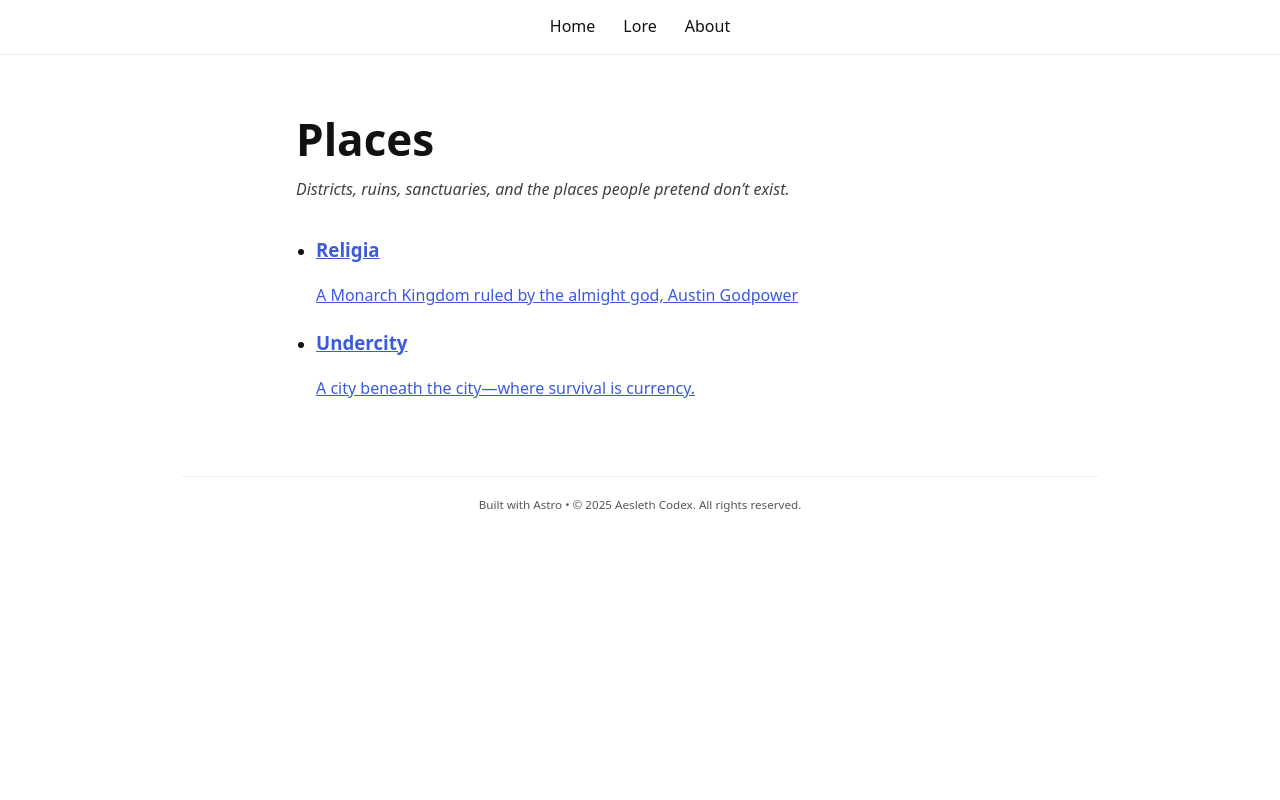
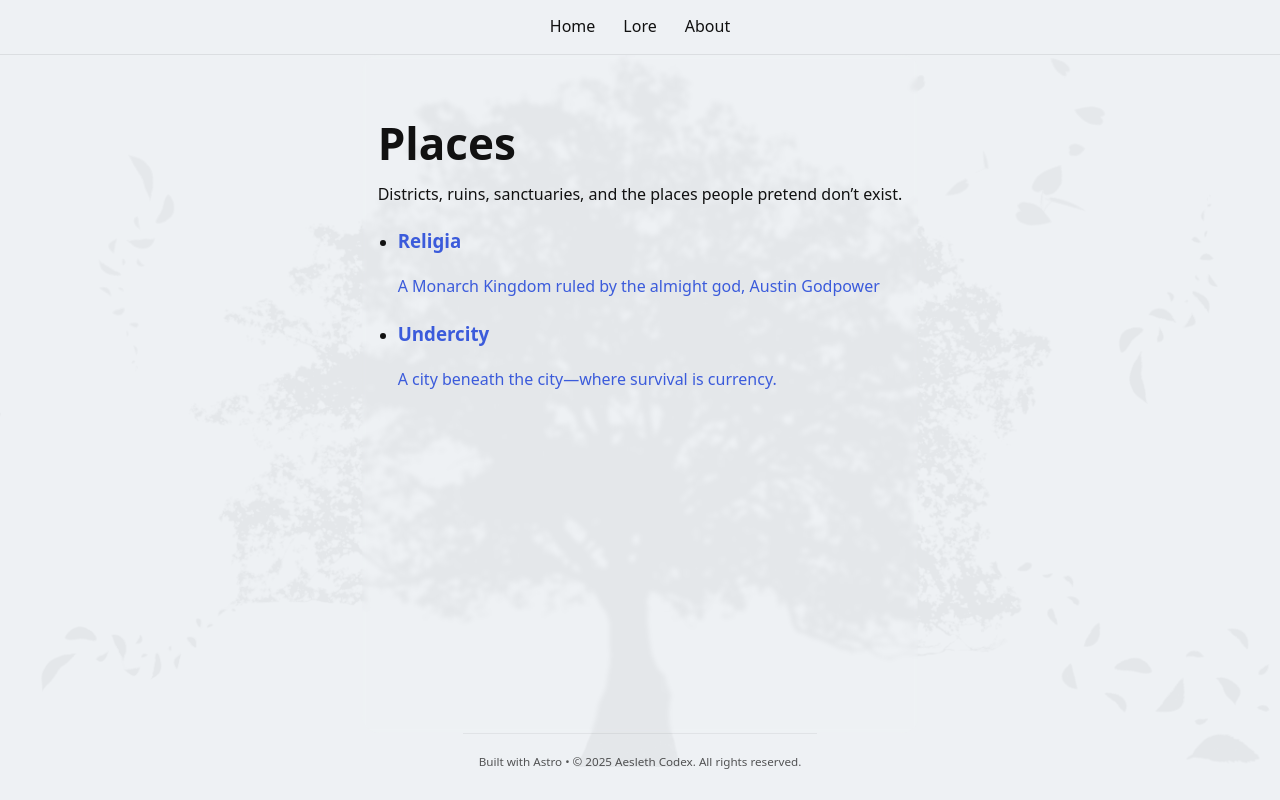
Before and after one commit to Louis033/Astro-Project-Lore, an Astro site: page /Astro-Project-Lore/lore/places in a window 1280 px wide. Built offline with nearby package versions, Linux system fonts and the light colour scheme; Astro itself is replaced by a stand-in of ours.

Commit message:
updae background image silhouette and background color

```diff
--- a/src/layouts/BaseLayout.astro
+++ b/src/layouts/BaseLayout.astro
@@ -5,16 +5,20 @@ const { title = "Aesleth Codex Lore Library" } = Astro.props;
 
 // BASE_URL otomatis: "/" saat dev, "/<repo>/" saat GitHub Pages
 const base = import.meta.env.BASE_URL;
-const withBase = (path) => `${base}${path}`; // path tanpa leading slash
+const withBase = (path: string) => `${base}${path}`;
+
+// Base-aware URL for public assets (no router error)
+const lifetreeUrl = withBase("images/ui/lifetree-silhouette.png");
 ---
 
 <!doctype html>
-<html lang="id">
+<html lang="id" style={`--lifetree-url: url('${lifetreeUrl}')`}>
   <head>
     <meta charset="utf-8" />
     <meta name="viewport" content="width=device-width, initial-scale=1" />
     <title>{title}</title>
   </head>
+
   <body>
     <header class="site-header">
       <nav class="nav">
@@ -29,115 +33,69 @@ const withBase = (path) => `${base}${path}`; // path tanpa leading slash
     </main>
 
     <footer class="footer container">
-      <small>Built with Astro •  © 2025 Aesleth Codex. All rights reserved.
-</small>
+      <small>Built with Astro • © 2025 Aesleth Codex. All rights reserved.</small>
     </footer>
   </body>
 </html>
 
 <style is:global>
-  /* ====== Base typography (biar Home nggak polos) ====== */
-  :root {
+  /* =========================
+     BaseLayout minimal styles
+     (biar ga bentrok sama global.css)
+  ========================= */
+
+  :root{
     --text: #111;
-    --muted: rgba(17, 17, 17, 0.7);
-    --border: #eee;
+    --border: rgba(0,0,0,0.08);
     --link: #3b5bdb;
   }
 
-  body {
+  body{
+    margin: 0;
+    color: var(--text);
+    /* JANGAN set background putih di sini,
+       biar theme + watermark dari global.css jalan */
     font-family: system-ui, -apple-system, Segoe UI, Roboto, Arial, sans-serif;
     line-height: 1.6;
-    color: var(--text);
-    background: #fff;
-    margin: 0;
   }
 
-  a {
-    color: var(--link);
-  }
-  a:hover {
-    text-decoration: underline;
+  a{ color: var(--link); }
+  a:hover{ text-decoration: underline; }
+
+  .site-header{
+    position: sticky;
+    top: 0;
+    z-index: 20;
+    /* biar watermark masih “ngintip” */
+    background: rgba(238, 241, 244, 0.85);
+    backdrop-filter: blur(6px);
+    border-bottom: 1px solid var(--border);
   }
 
-  h1 {
-    font-size: 44px;
-    line-height: 1.1;
-    margin: 0 0 14px;
-  }
-  h2 {
-    font-size: 28px;
-    margin: 22px 0 10px;
-  }
-  p {
-    margin: 0 0 14px;
-  }
-  ul {
-    margin: 0;
-    padding-left: 20px;
-  }
-  li {
-    margin: 6px 0;
-  }
-
-  /* ====== Layout styling ====== */
-  .site-header {
-    position: sticky;
-    top: 0;
-    background: white;
-    border-bottom: 1px solid var(--border);
-    z-index: 10;
-  }
-
-  .nav {
+  .nav{
     display: flex;
     justify-content: center;
     gap: 28px;
     padding: 14px 12px;
   }
 
-  .nav__link {
+  .nav__link{
     text-decoration: none;
     color: var(--text);
-  }
-  .nav__link:hover {
-    text-decoration: underline;
+    font-weight: 500;
   }
 
-  .container {
+  .container{
     max-width: 920px;
     margin: 0 auto;
     padding: 28px 16px;
   }
 
-  .footer {
+  .footer{
     border-top: 1px solid var(--border);
     padding-top: 16px;
     padding-bottom: 28px;
     opacity: 0.7;
-  }
-
-  /* ====== Small helpers ====== */
-  .small {
-    font-size: 14px;
-    color: var(--muted);
-  }
-
-  .badge {
-    display: inline-block;
-    margin-left: 10px;
-    padding: 2px 10px;
-    border: 1px solid var(--border);
-    border-radius: 999px;
-    font-size: 12px;
-    color: var(--muted);
-    vertical-align: middle;
-  }
-
-  .list a {
-    text-decoration: none;
-  }
-
-  .list a:hover {
-    text-decoration: underline;
+    text-align: center;
   }
 </style>
--- a/src/pages/lore/index.astro
+++ b/src/pages/lore/index.astro
@@ -17,7 +17,6 @@ const withBase = (path) => `${base}${path}`;
 
   <ul>
     <li><a href={withBase("characters/")}>Characters</a></li>
-    <li><a href={withBase("items/")}>Items</a></li>
     <li><a href={withBase("lore/books/")}>Books</a></li>
     <li><a href={withBase("lore/places/")}>Places</a></li>
   </ul>
--- a/src/styles/global.css
+++ b/src/styles/global.css
@@ -1,186 +1,190 @@
-/* ===== Reset ringan ===== */
-*,
-*::before,
-*::after {
-  box-sizing: border-box;
+/* ======================================================
+   Aesleth Codex – Global Theme
+   Silver background + Life Tree watermark
+   (DEV & GitHub Pages SAFE)
+====================================================== */
+
+/* -----------------------
+   CSS Variables
+----------------------- */
+:root {
+  --bg-silver: #eef1f4;
+  --text-main: #1f2328;
+
+  /* Life Tree */
+  --tree-opacity: 0.04;
+  --tree-size: 100vw;
+  --tree-pos-y: 58%;
+
+  /* URL fallback (DEV + PROD) */
+  --lifetree-url:
+    url("/Astro-Project-Lore/images/ui/lifetree-silhouette.png"),
+    url("/images/ui/lifetree-silhouette.png");
 }
 
+/* -----------------------
+   HTML canvas
+----------------------- */
 html {
-  scroll-behavior: smooth;
+  background: var(--bg-silver);
+  min-height: 100%;
 }
 
+/* -----------------------
+   Life Tree Watermark
+----------------------- */
+html::before {
+  content: "";
+  position: fixed;
+  inset: 0;
+
+  background-image: var(--lifetree-url);
+  background-repeat: no-repeat;
+  background-position: center var(--tree-pos-y);
+  background-size: var(--tree-size);
+
+  opacity: var(--tree-opacity);
+  filter: grayscale(1) contrast(0.95);
+
+  pointer-events: none;
+  z-index: -1; /* ← penting: SELALU di bawah */
+}
+
+/* -----------------------
+   BODY – layout utama
+----------------------- */
 body {
   margin: 0;
-  font-family: system-ui, -apple-system, BlinkMacSystemFont,
-    "Segoe UI", Roboto, Oxygen, Ubuntu, Cantarell, "Helvetica Neue",
-    Arial, sans-serif;
-  color: #111;
-  background: #fafafa;
+
+  background: transparent !important; /* JANGAN solid */
+  color: var(--text-main);
+
+  min-height: 100vh;
+  display: flex;
+  flex-direction: column;
+
+  position: relative;
+  z-index: 0;
+
+  font-family: system-ui, -apple-system, Segoe UI, Roboto, Arial, sans-serif;
   line-height: 1.6;
 }
 
-/* ===== Layout umum ===== */
-.container {
-  max-width: 1100px;
-  margin: 0 auto;
-  padding: 24px 20px 56px;
-}
-
-/* ===== Header / Nav ===== */
+/* -----------------------
+   HEADER
+----------------------- */
 .site-header {
   position: sticky;
   top: 0;
-  z-index: 20;
-  background: #fff;
-  border-bottom: 1px solid #eaeaea;
+
+  background: rgba(238, 241, 244, 0.85);
+  backdrop-filter: blur(6px);
+
+  border-bottom: 1px solid rgba(0,0,0,0.06);
+  z-index: 10;
 }
 
-.nav {
-  display: flex;
-  justify-content: center;
-  gap: 32px;
-  padding: 14px 16px;
+/* -----------------------
+   MAIN CONTENT
+----------------------- */
+main {
+  flex: 1;
+
+  max-width: 920px;
+  margin: 32px auto;
+  padding: 28px 20px;
+
+  background: rgba(255,255,255,0.35);
+  backdrop-filter: blur(2px);
+  border-radius: 18px;
 }
 
-.nav__link {
+/* -----------------------
+   FOOTER
+----------------------- */
+footer {
+  margin-top: auto;
+  padding: 20px 16px 28px;
+
+  text-align: center;
+  font-size: 14px;
+  opacity: 0.7;
+
+  background: transparent;
+  border-top: none;
+}
+
+/* -----------------------
+   LINKS & TEXT
+----------------------- */
+a {
+  color: #3b5bdb;
   text-decoration: none;
-  color: #111;
-  font-weight: 500;
+}
+
+a:hover {
+  text-decoration: underline;
+}
+
+h1 {
+  font-size: 44px;
+  line-height: 1.1;
+  margin-bottom: 14px;
+}
+
+h2 {
+  font-size: 28px;
+  margin: 22px 0 10px;
+}
+
+p {
+  margin: 0 0 14px;
+}
+
+ul {
+  margin: 0;
+  padding-left: 20px;
+}
+
+li {
+  margin: 6px 0;
+}
+
+/* -----------------------
+   CLEANUP (anti white box)
+----------------------- */
+.container,
+article,
+.prose {
+  background: transparent !important;
+}
+
+hr {
+  display: none !important;
+}
+
+/* =========================
+   Codex Quote / Blockquote
+   ========================= */
+
+.prose blockquote,
+article blockquote {
+  margin: 1.8rem 0 2.4rem;
+  padding-left: 1.4rem;
+
+  font-size: 1.55rem;
+  font-style: italic;        /* 👈 italic full */
+  font-weight: 600;
+  line-height: 1.7;
+
+  color: #222;
+
+  border-left: 4px solid rgba(0,0,0,0.25);
   position: relative;
 }
 
-.nav__link:hover {
-  opacity: 0.7;
-}
-
-.nav__link::after {
-  content: "";
-  position: absolute;
-  left: 0;
-  bottom: -6px;
-  width: 100%;
-  height: 2px;
-  background: #111;
-  transform: scaleX(0);
-  transform-origin: right;
-  transition: transform 0.2s ease;
-}
-
-.nav__link:hover::after {
-  transform: scaleX(1);
-  transform-origin: left;
-}
-
-/* ===== Footer ===== */
-.footer {
-  border-top: 1px solid #eaeaea;
-  margin-top: 56px;
-  padding-top: 20px;
-  text-align: center;
-  font-size: 14px;
-  opacity: 0.7;
-}
-
-/* Quote tepat di bawah judul (dalam konten markdown) */
-.page-title + .prose blockquote,
-.prose > blockquote:first-child {
-  font-size: 1.6rem;
-  font-style: italic;
-  font-weight: 600;
-  line-height: 1.7;
-
-  margin: 1rem 0 2rem;
-  padding-left: 1.25rem;
-
-  border-left: 4px solid #aaa;
-  color: #222;
-}
-
-/* rapihin paragraf dalam blockquote */
-.prose blockquote p {
+/* Rapihin isi */
+.prose blockquote p,
+article blockquote p {
   margin: 0;
 }
-
-/* === Codex Lore Styling === */
-
-.lore-page {
-  max-width: 720px;
-  margin: 0 auto;
-  padding: 2rem 1rem;
-}
-
-.lore-page .intro {
-  font-style: italic;
-  opacity: 0.8;
-  margin-bottom: 2rem;
-}
-
-
-.right-float-img {
-  float: right;
-  margin: 0 0 1rem 1rem; /* jarak teks */
-  max-width: 360px;
-}
-
-.right-float-img img {
-  display: block;
-  width: 100%;
-  height: auto;
-  border-radius: 12px;
-}
-
-@media (max-width: 768px) {
-  .right-float-img {
-    float: none;
-    max-width: 100%;
-    margin: 0 0 1rem 0;
-  }
-}
-
-.lore-split {
-  position: relative;
-  display: block;
-}
-
-/* kolom teks: kasih ruang kanan sebesar lebar gambar + gap */
-.lore-text {
-  padding-right: 460px; /* 420 (gambar) + 40 (gap) */
-}
-
-/* gambar nempel kanan, tidak ngedorong layout */
-.lore-image {
-  position: absolute;
-  top: 0;
-  right: 0;
-  width: 420px;
-}
-
-/* gambar + border/box */
-.lore-image img {
-  width: 100%;
-  height: auto;
-  display: block;
-  border-radius: 14px;
-  border: 1px solid rgba(255,255,255,0.12);
-  box-shadow: 0 10px 30px rgba(0,0,0,0.25);
-}
-
-/* Supaya kontainer punya tinggi (karena gambar absolute) */
-.lore-split::after {
-  content: "";
-  display: block;
-  clear: both;
-  padding-bottom: 12px;
-}
-
-/* Mobile: balik normal */
-@media (max-width: 900px) {
-  .lore-text {
-    padding-right: 0;
-  }
-  .lore-image {
-    position: static;
-    width: 100%;
-    margin-bottom: 1rem;
-  }
-}
```
Also changed, not shown: public/images/ui/lifetree-silhouette.png (added).
